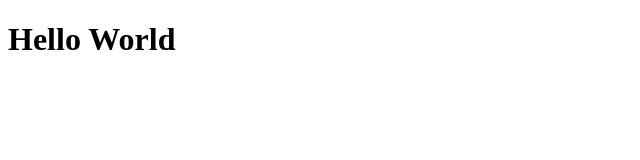
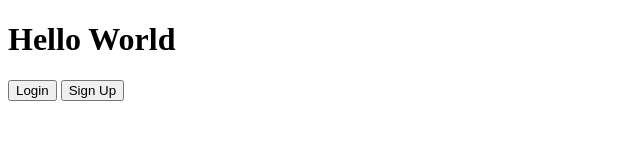
Before and after one commit to dmaksiuta/gitBranch, a plain HTML site: page index.html in a window 1280 px wide. Shown: the whole page, without its empty margins (0-640 px from the left). Drawn offline with Linux system fonts and the light colour scheme.

Commit message:
added two buttons

```diff
--- a/index.html
+++ b/index.html
@@ -7,5 +7,7 @@
 </head>
 <body>
 	<h1>Hello World</h1>
+	<button>Login</button>
+	<button>Sign Up</button>
 </body>
 </html>
--- a/style.css
+++ b/style.css
@@ -1 +1,6 @@
 body {}
+button {
+	display: flex;
+	align-items: flex-end;
+	cursor: pointer;
+}
```
